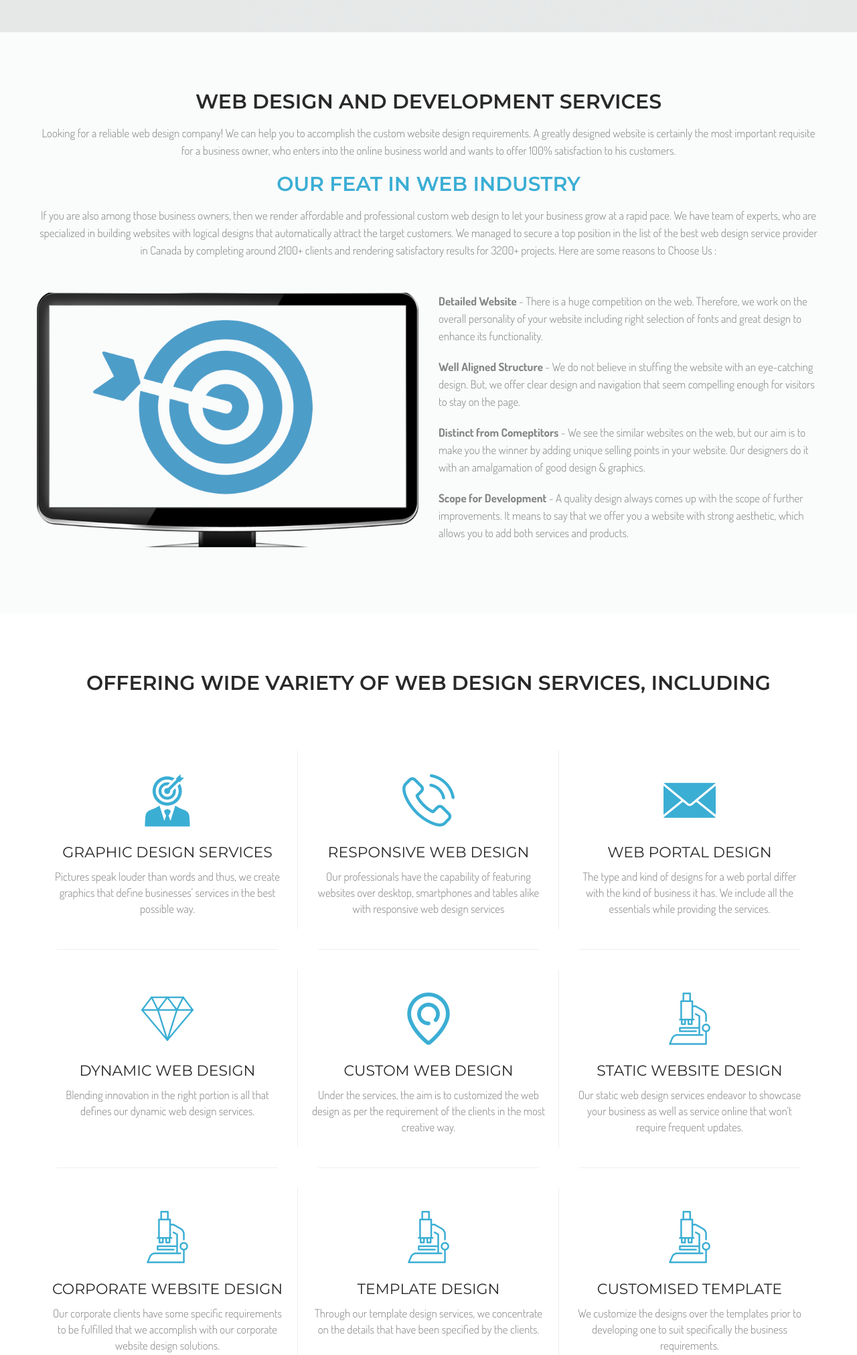
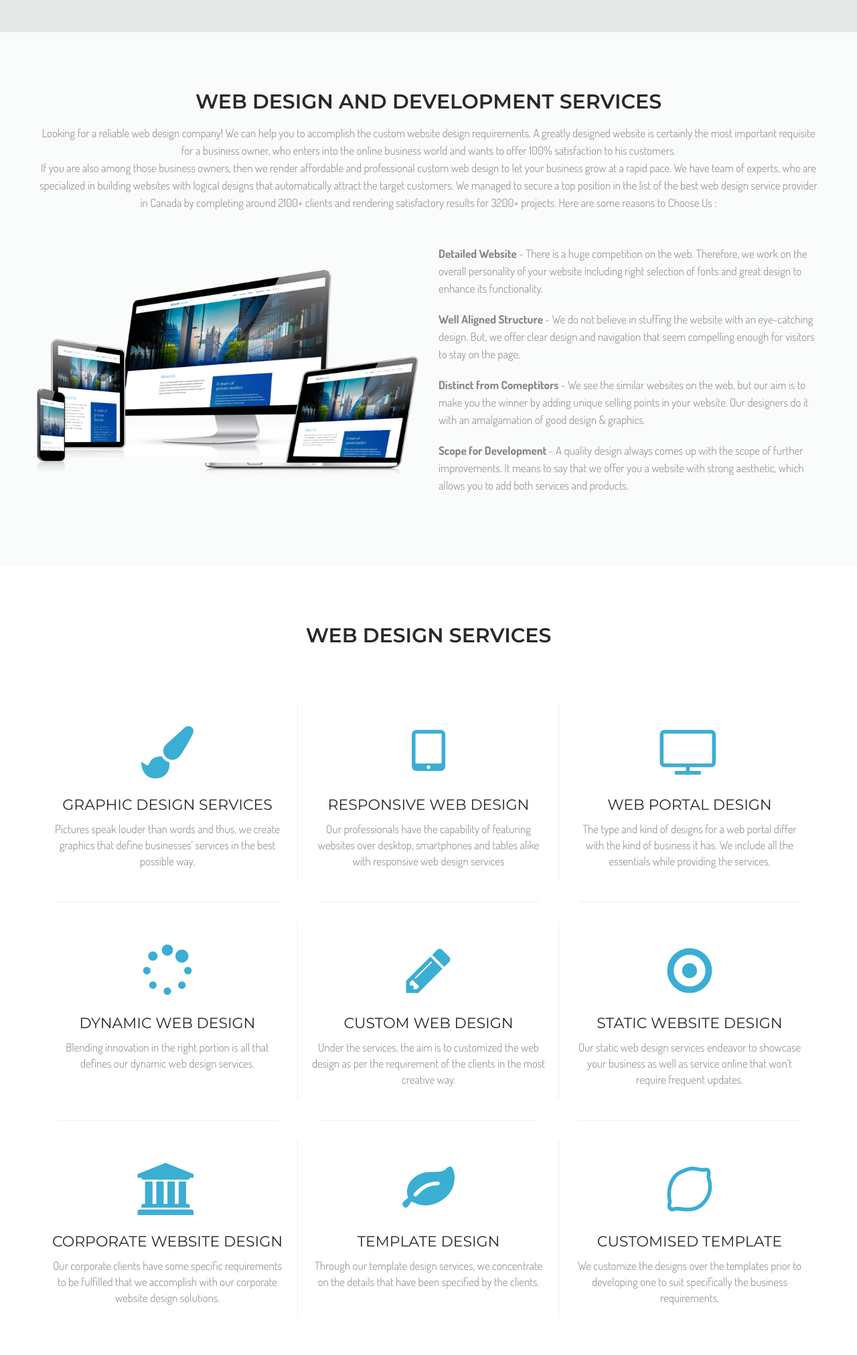
Before and after one commit to er-sachin-gupta/techspot, a PHP site: page /web-design-development.php in a window 1280 px wide. Shown: the part 679-2702 px from the top of the page at 67% size. Run offline with PHP 8.4, Linux system fonts and the light colour scheme; some libraries are stand-ins or nearby versions; some web fonts are replaced.

Commit message:
web design page

```diff
--- a/web-design-development.php
+++ b/web-design-development.php
@@ -65,11 +65,8 @@
                 <div class="col-md-12 col-sm-12 col-xs-12">
                     <div class="section-title">
                         <h2>Web Design and Development Services</h2>
-                        <div class="text mb-20">
+                        <div class="text mb-40">
                             <p>Looking for a reliable web design company! We can help you to accomplish the custom website design requirements. A greatly designed website is certainly the most important requisite for a business owner, who enters into the online business world and wants to offer 100% satisfaction to his customers.</p>
-                        </div>
-                        <h2 class="thm-color">Our Feat in Web Industry</h2>
-                        <div class="text">
                             <p>If you are also among those business owners, then we render affordable and professional custom web design to let your business grow at a rapid pace. We have team of experts, who are specialized in building websites with logical designs that automatically attract the target customers. We managed to secure a top position in the list of the best web design service provider in Canada by completing around 2100+ clients and rendering satisfactory results for 3200+ projects.
                                 Here are some reasons to Choose Us :</p>
                         </div>
@@ -80,7 +77,7 @@
             <div class="row">
                 <div class="col-md-6 col-sm-12">
                     <figure class="about-img">
-                        <img src="images/goals.png" alt="PC Tune Up">
+                        <img src="images/responsive-web-design-1.png" alt="PC Tune Up">
                     </figure>
                 </div>
                 <div class="col-md-6 col-sm-12">
@@ -102,14 +99,14 @@
                 <div class="col-md-12 col-sm-12">
                     <div class="about-text">
                         <div class="section-title">
-                            <h2>OFFERING WIDE VARIETY OF WEB DESIGN SERVICES, INCLUDING</h2>
+                            <h2>WEB DESIGN SERVICES</h2>
                         </div>
 
                         <div class="text-icon-grid">
                             <div class="text-icon-squared animation animated fadeInUp">
                                 <div class="hover"></div>
                                 <div class="caption">
-                                    <div class="icon-big"><span class="icon icon-people"></span></div>
+                                    <div class="icon-big"><span class="icon fa fa-paint-brush"></span></div>
                                     <h5 class="title" style="height: 28px;">GRAPHIC DESIGN SERVICES</h5>
                                     <div class="text" style="height: 48px;">Pictures speak louder than words and thus, we create graphics that define businesses’ services in the best possible way.</div>
                                 </div>
@@ -117,7 +114,7 @@
                             <div class="text-icon-squared animation animated fadeInUp">
                                 <div class="hover"></div>
                                 <div class="caption">
-                                    <div class="icon-big"><span class="icon icon-technology"></span></div>
+                                    <div class="icon-big"><span class="icon fa fa-tablet"></span></div>
                                     <h5 class="title" style="height: 28px;">RESPONSIVE WEB DESIGN</h5>
                                     <div class="text" style="height: 48px;">
                                         Our professionals have the capability of featuring websites over desktop, smartphones and tables alike with responsive web design services</div>
@@ -126,7 +123,7 @@
                             <div class="text-icon-squared animation animated fadeInUp">
                                 <div class="hover"></div>
                                 <div class="caption">
-                                    <div class="icon-big"><span class="icon icon-email-filled-closed-envelope"></span></div>
+                                    <div class="icon-big"><span class="icon fa fa-television"></span></div>
                                     <h5 class="title" style="height: 28px;">WEB PORTAL DESIGN</h5>
                                     <div class="text" style="height: 48px;">The type and kind of designs for a web portal differ with the kind of business it has. We include all the essentials while providing the services.</div>
                                 </div>
@@ -134,7 +131,7 @@
                             <div class="text-icon-squared animation animated fadeInUp">
                                 <div class="hover"></div>
                                 <div class="caption">
-                                    <div class="icon-big"><span class="icon icon-luxury"></span></div>
+                                    <div class="icon-big"><span class="icon fa fa-spinner"></span></div>
                                     <h5 class="title" style="height: 28px;">DYNAMIC WEB DESIGN</h5>
                                     <div class="text" style="height: 48px;">Blending innovation in the right portion is all that defines our dynamic web design services.</div>
                                 </div>
@@ -142,7 +139,7 @@
                             <div class="text-icon-squared animation animated fadeInUp">
                                 <div class="hover"></div>
                                 <div class="caption">
-                                    <div class="icon-big"><span class="icon icon-signs"></span></div>
+                                    <div class="icon-big"><span class="icon fa fa-pencil"></span></div>
                                     <h5 class="title" style="height: 28px;">CUSTOM WEB DESIGN</h5>
                                     <div class="text" style="height: 48px;">Under the services, the aim is to customized the web design as per the requirement of the clients in the most creative way.</div>
                                 </div>
@@ -150,7 +147,7 @@
                             <div class="text-icon-squared animation animated fadeInUp">
                                 <div class="hover"></div>
                                 <div class="caption">
-                                    <div class="icon-big"><span class="icon icon-science"></span></div>
+                                    <div class="icon-big"><span class="icon fa fa-dot-circle-o"></span></div>
                                     <h5 class="title" style="height: 28px;">STATIC WEBSITE DESIGN</h5>
                                     <div class="text" style="height: 48px;">
                                         Our static web design services endeavor to showcase your business as well as service online that won’t require frequent updates.
@@ -160,7 +157,7 @@
                             <div class="text-icon-squared animation animated fadeInUp">
                                 <div class="hover"></div>
                                 <div class="caption">
-                                    <div class="icon-big"><span class="icon icon-science"></span></div>
+                                    <div class="icon-big"><span class="icon fa fa-university""></span></div>
                                     <h5 class="title" style="height: 28px;">CORPORATE WEBSITE DESIGN</h5>
                                     <div class="text" style="height: 48px;">
                                         Our corporate clients have some specific requirements to be fulfilled that we accomplish with our corporate website design solutions.
@@ -170,7 +167,7 @@
                             <div class="text-icon-squared animation animated fadeInUp">
                                 <div class="hover"></div>
                                 <div class="caption">
-                                    <div class="icon-big"><span class="icon icon-science"></span></div>
+                                    <div class="icon-big"><span class="icon fa fa-leaf"></span></div>
                                     <h5 class="title" style="height: 28px;">TEMPLATE DESIGN</h5>
                                     <div class="text" style="height: 48px;">
                                         Through our template design services, we concentrate on the details that have been specified by the clients.
@@ -180,7 +177,7 @@
                             <div class="text-icon-squared animation animated fadeInUp">
                                 <div class="hover"></div>
                                 <div class="caption">
-                                    <div class="icon-big"><span class="icon icon-science"></span></div>
+                                    <div class="icon-big"><span class="icon fa fa-lemon-o"></span></div>
                                     <h5 class="title" style="height: 28px;">CUSTOMISED TEMPLATE</h5>
                                     <div class="text" style="height: 48px;">
                                         We customize the designs over the templates prior to developing one to suit specifically the business requirements.
@@ -189,6 +186,36 @@
                             </div>
                         </div>
                     </div>
+                </div>
+            </div>
+        </div>
+    </div>
+    <div class="about-us sec-padd-top">
+        <div class="container">
+            <div class="row">
+                <div class="col-md-12 col-sm-12 col-xs-12">
+                    <div class="section-title">
+                        <h2>How we cater our Web Design Services</h2>
+                    </div>
+                </div>
+            </div>
+
+            <div class="row">
+                <div class="col-md-6 col-sm-12">
+                    <div class="about-text">
+                        <div class="text">
+                            <p>We completely understand your business category and create a web design, which is according to your site requirements and lets you stand apart from the crowd.</p>
+                            <p><b>Unique brand recognition and identity :</b> Our web designers make amazing designs that can fulfill your dream of having a unique brand recognition and identity.
+                            Knowing that website design is a set of services, we accomplish diverse requirements from a static design to a dynamic website.
+                            For website redesigning requirements, we conduct a deep study on the previous design and create a new one, which complies with the recent web technology standards.</p>
+                            <p><b>E-Commerce Solutions :</b> Having a robust eCommerce website is the foundation of your online retail business, and we understand the importance  of utilizing the latest technology to increase your profitability. Our eCommerce solutions offer the best in standard features and functionality while remaining completely customizable. Our team will discuss your custom functionality needs and tailor a solution that matches your online brand and eCommerce goals.</p>
+                        </div>
+                    </div>
+                </div>
+                <div class="col-md-6 col-sm-12">
+                    <figure class="about-img">
+                        <img src="images/ecommerce-web-design.png" alt="PC Tune Up">
+                    </figure>
                 </div>
             </div>
         </div>
```
Also changed, not shown: contact-us.php (+7 -0 lines), includes/recaptchalib.php (added, +129 -0 lines), images/ecommerce-web-design.png (added), images/responsive-web-design-1.png (added).
